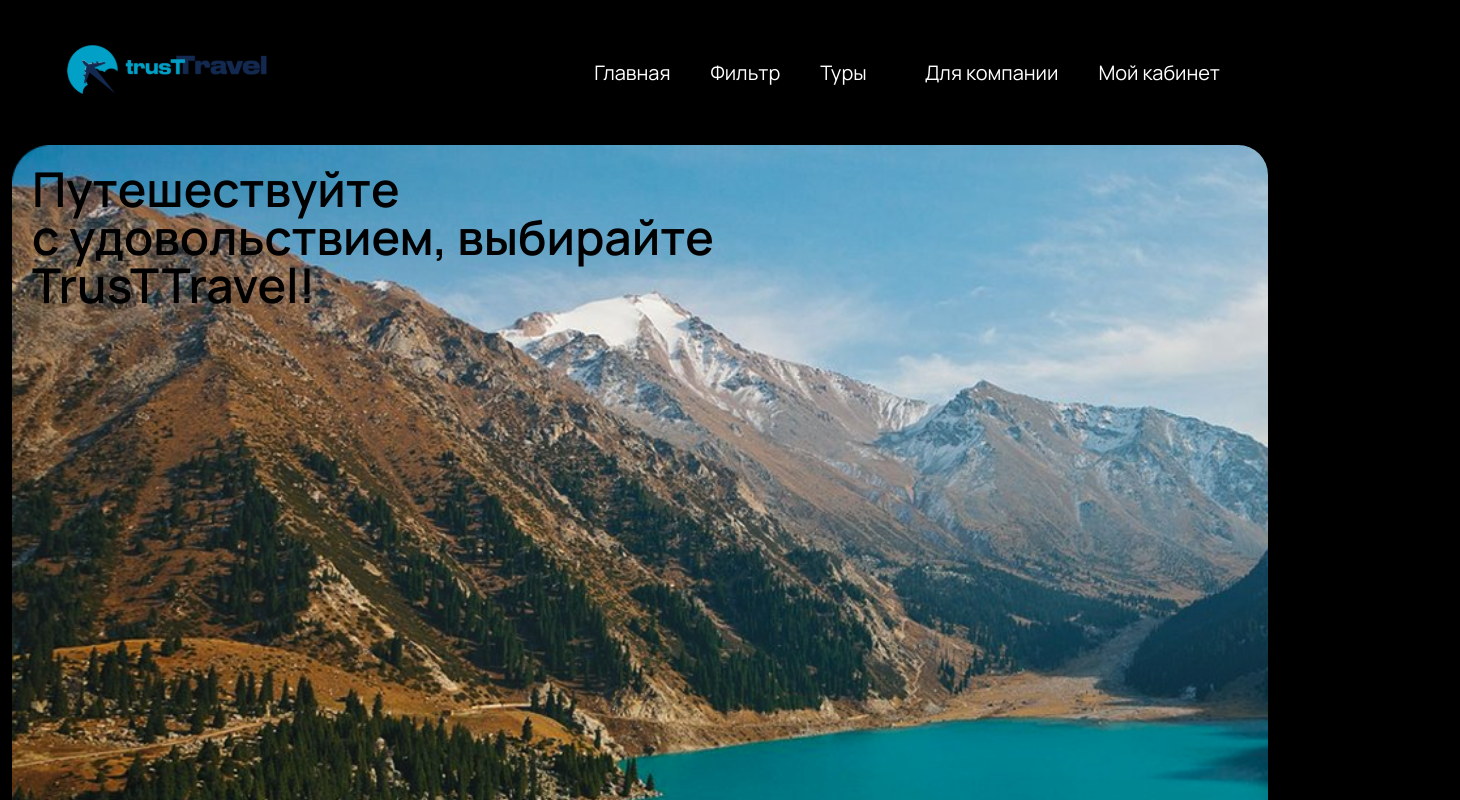
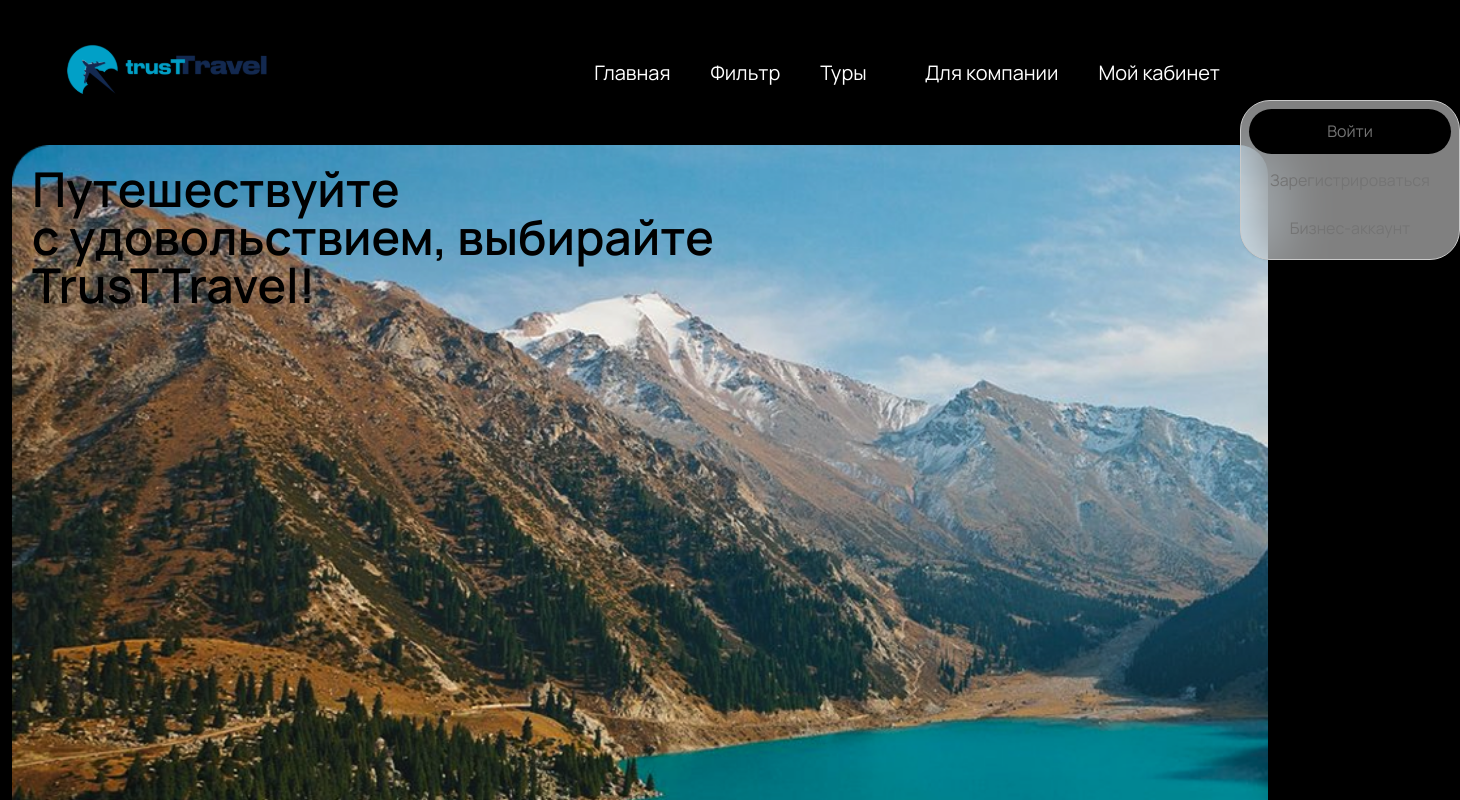
Before and after one commit to akossayev/trust-travel, a Next.js app in the folder apps/frontend/client-landing/: page / in a window 1280 px wide. Both pictures are taken after a click on the item "Мой кабинет". Shown: the top 800 px of the page, 1460 px wide, since content can reach past the window. Built offline with nearby package versions, Linux system fonts and the light colour scheme.

Commit message:
fix header

```diff
--- a/apps/frontend/client-landing/app/(landing)/_components/Header.tsx
+++ b/apps/frontend/client-landing/app/(landing)/_components/Header.tsx
@@ -27,7 +27,11 @@ export default function Header() {
           {isOpenTour ? <ArrowUpDark /> : <ArrowDownDark />}
         </li>
         <li className="text-sm lg:text-xl 2xl:text-2xl cursor-pointer">Для компании</li>
-        <li className="text-sm lg:text-xl 2xl:text-2xl cursor-pointer">Мой кабинет</li>
+        <li
+          className="text-sm lg:text-xl 2xl:text-2xl cursor-pointer"
+          onClick={() => setIsOpenOffice(!isOpenOffice)}>
+          Мой кабинет
+        </li>
       </ul>
       {isOpenTour && (
         <ul className="flex flex-col items-center gap-1 absolute left-[900px] top-[100px] w-[220px] h-[160px] p-2 rounded-[30px] bg-white/50 backdrop-blur-[30px] shadow-sm border-[1px] border-[#CACACA] text-[#747474]">
@@ -42,10 +46,15 @@ export default function Header() {
         </ul>
       )}
       {isOpenOffice && (
-        <ul className="flex flex-col">
-          <li>Войти</li>
-          <li>Зарегистрироваться</li>
-          <li>Бизнес-аккаунт</li>
+        <ul className="flex flex-col items-center gap-1 absolute left-[1240px] top-[100px] w-[220px] h-[160px] p-2 rounded-[30px] bg-white/50 backdrop-blur-[30px] shadow-sm border-[1px] border-[#CACACA] text-[#747474]">
+          {officeList.map((elem, index) => (
+            <li
+              key={index}
+              className={`py-1 px-5 rounded-[30px] w-full h-[50px] text-center pt-[10px] cursor-pointer ${activeTypeTour === index ? 'bg-foreground' : ''}`}
+              onClick={() => setActiveTypeTour(index)}>
+              {elem}
+            </li>
+          ))}
         </ul>
       )}
       <BurgerMenuMobile className="lg:hidden" />
```
